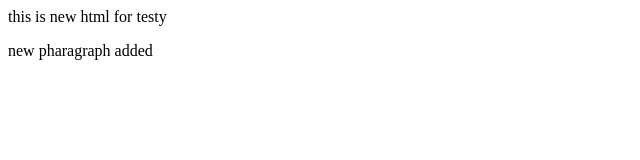
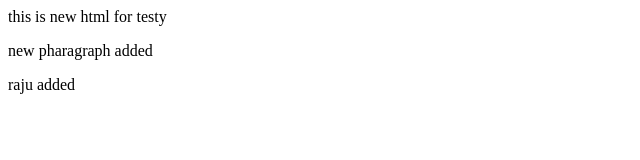
Before and after one commit to nareshpanja000/Testy, a plain HTML site: page index.html in a window 1280 px wide. Shown: the full height of the page, 0-640 px from the left. Drawn offline with Linux system fonts and the light colour scheme.

Commit message:
raju added to raju

```diff
--- a/index.html
+++ b/index.html
@@ -1,3 +1,5 @@
 <p>this is new html for testy</p>
 
 <p>new pharagraph added</p>
+
+<p>raju added</p>
```
